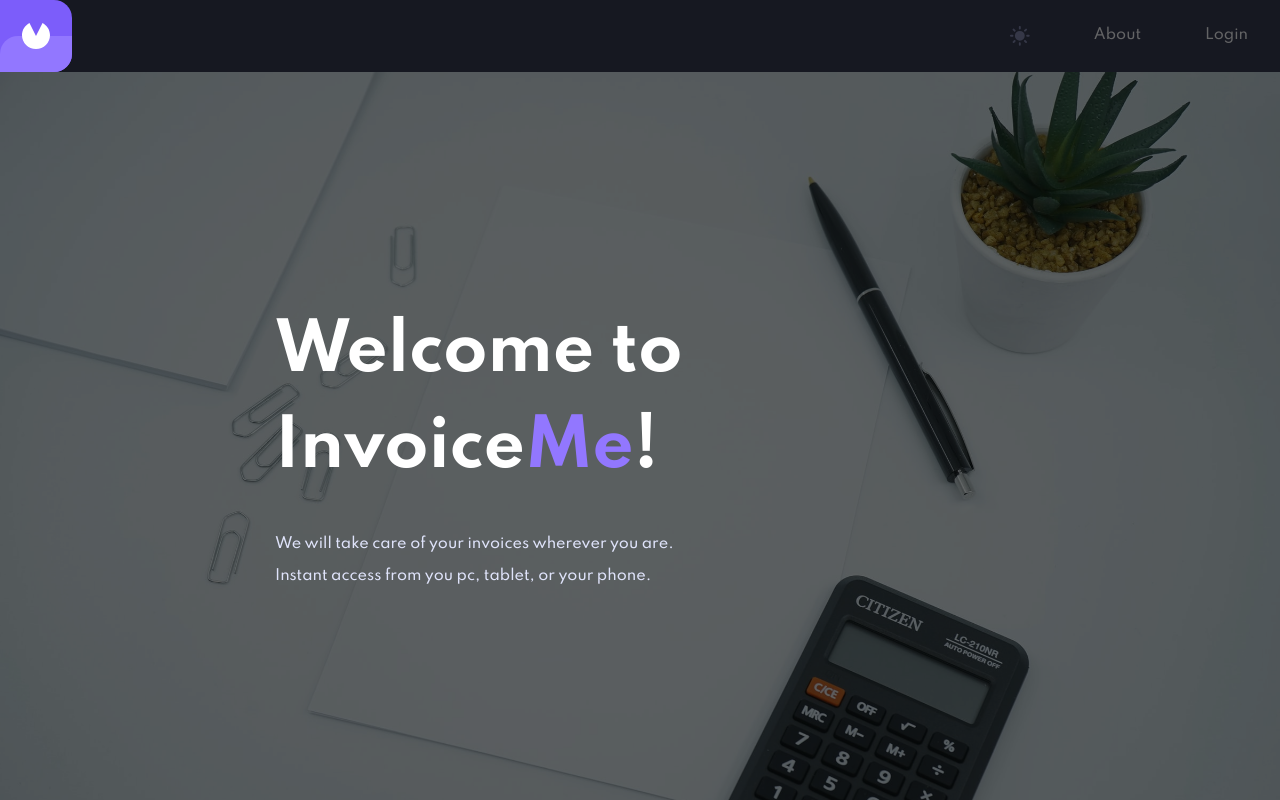
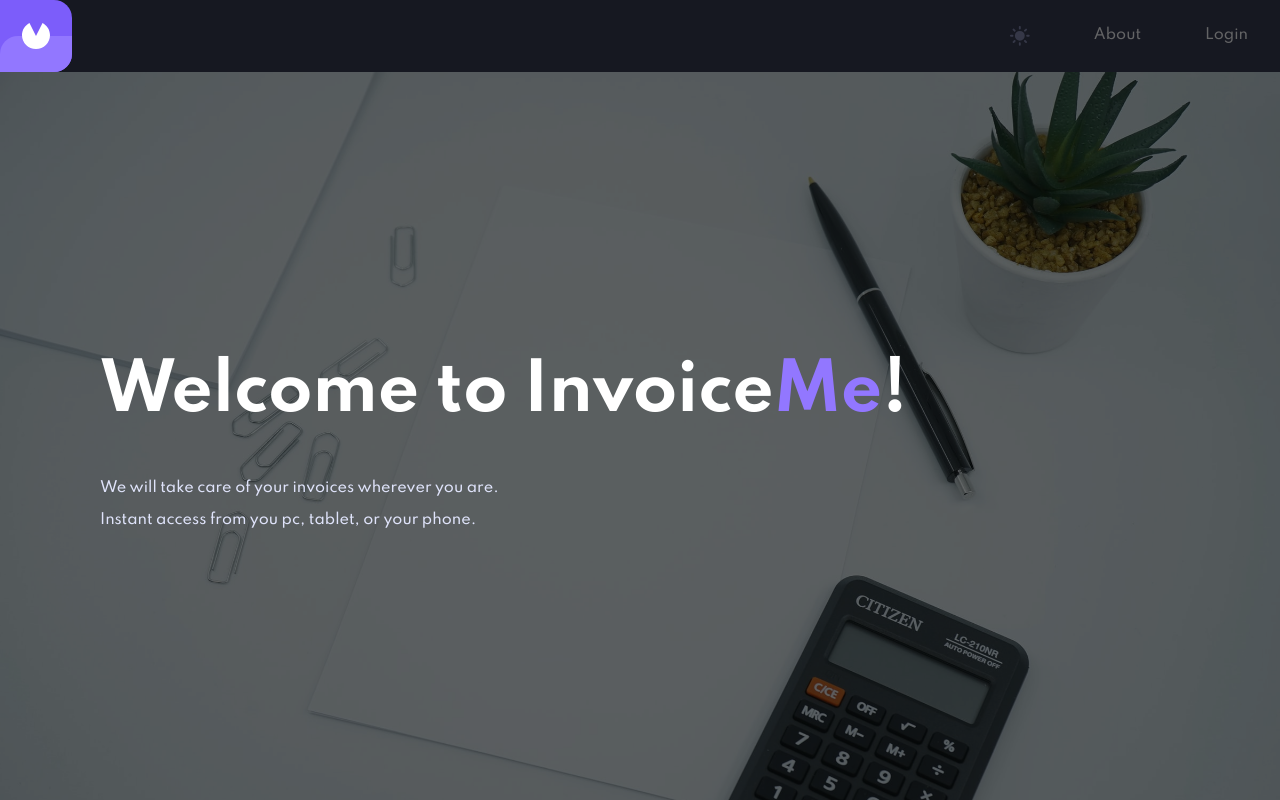
Before and after one commit to androgitai/invoice-app, a React (Create React App) app: page / in a window 1280 px wide. Built offline with nearby package versions, Linux system fonts and the light colour scheme.

Commit message:
css adjusmtents

```diff
--- a/src/index.css
+++ b/src/index.css
@@ -12,6 +12,7 @@
   --primary-bg-color-200: #f9fafe;
   --primary-bg-color-300: #f8f8fb;
   --secondary-bg-color: #373b53;
+  --hero-background-backdrop: rgba(255, 255, 255, 0.7);
 
   --primary-text-color: #0c0e16;
   --secondary-text-color-100: #7e88c3;
@@ -70,6 +71,7 @@
 
   --primary-bg-color-100: #1e2139;
   --primary-bg-color-300: #141625;
+  --hero-background-backdrop: rgba(0, 0, 0, 0.8);
 
   --form-item-bg-color: #252945;
   --form-item-border-color: #252945;
@@ -261,15 +263,22 @@ p {
     word-spacing: -1px;
   }
 }
-@media screen and (min-width: 810px) {
-  :root {
-    --max-width: 730px;
-    --wrapper-padding-top: 4.5rem;
-  }
-}
 @media screen and (min-width: 960px) {
   :root {
-    --wrapper-margin-top: 4.5rem;
+    --wrapper-padding-top: 8.5rem;
+    --max-width: 730px;
     --list-margin-top: 4rem;
   }
 }
+@media screen and (min-width: 1020px) {
+  :root {
+    --wrapper-padding-top: 6rem;
+    --max-width: 960px;
+  }
+}
+@media screen and (min-width: 1220px) {
+  :root {
+    --wrapper-padding-top: 7rem;
+    --max-width: 1080px;
+  }
+}
```
